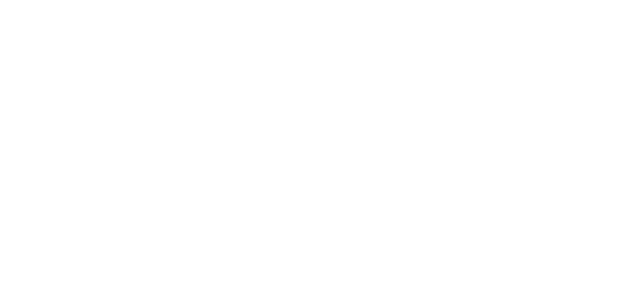
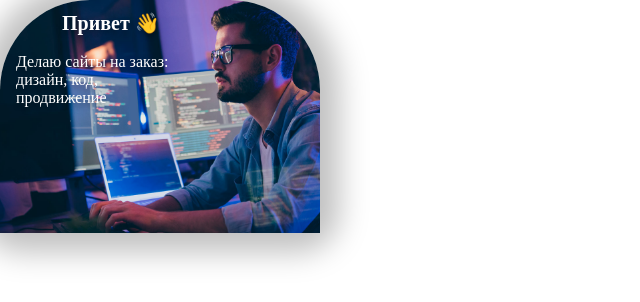
Before and after one commit to Dmitry-coder-art/TAPLINK, a plain HTML site: page index.html in a window 1280 px wide. Shown: the whole page, without its empty margins (0-640 px from the left). Drawn offline with Linux system fonts and the light colour scheme.

Commit message:
add: header styles

```diff
--- a/css/style.css
+++ b/css/style.css
@@ -1,3 +1,51 @@
 * {
   box-sizing: border-box;
 }
+
+body {
+  width: 320px;
+  height: 563px;
+  font-family: "Inter", sans-serif;
+}
+
+.page-wrapper {
+  max-width: 320px;
+  margin: auto;
+  border-radius: 90px 90px 20px 20px;
+  box-shadow: 0px 0px 30.1px 19px rgba(0, 0, 0, 0.25);
+  background: rgb(242, 240, 240);
+
+}
+
+.header {
+  padding-top: 12px;
+  width: 100%;
+  color: rgb(255, 255, 255);
+  background-color: #ccc;
+  object-fit: fill;
+  background: url('../img/header_bg.png') no-repeat center  / cover ;
+  border-radius: 90px 90px 0px 0px;
+}
+
+.hello {
+  padding-left: 62px;
+  font-size: 20px;
+  font-weight: bold;
+  width: 83px;
+  height: 13px;
+  font-family: 'Times New Roman', Times, serif;
+  text-shadow: 0px 4px 4px rgba(0, 0, 0, 0.25);
+
+}
+
+.hello-text {
+  padding: 18px 129px 126px 16px;
+  margin: auto;
+  font-size: 16px;
+  font-family: 'Times New Roman';
+  font-weight: 400;
+  line-height: 18px;
+  text-align: left;
+  text-shadow: 0px 4px 4px rgba(0, 0, 0, 0.25);
+  white-space: nowrap;
+}
--- a/index.html
+++ b/index.html
@@ -3,11 +3,21 @@
 <head>
   <meta charset="UTF-8">
   <meta name="viewport" content="width=device-width, initial-scale=1.0">
+  <link rel="preconnect" href="https://fonts.googleapis.com"><link rel="preconnect" href="https://fonts.gstatic.com" crossorigin><link href="https://fonts.googleapis.com/css2?family=Inter:ital,opsz,wght@0,14..32,100..900;1,14..32,100..900&display=swap" rel="stylesheet">
   <link rel="stylesheet" href="css/normalize.css">
   <link rel="stylesheet" href="css/style.css">
   <title>Дмитрий Ересько</title>
 </head>
 <body>
+  <div class="page-wrapper">
+    <header class="header">
+      <strong class="hello">Привет 👋</strong>
+      <p class="hello-text">Делаю сайты на заказ:
+      <br>дизайн, код,
+      <br>продвижение</p>
+    </header>
+  </div>
+
   <script src="js/main.js"></script>
 </body>
 </html>
```
Also changed, not shown: img/header_bg.png (added), 1 other file.
